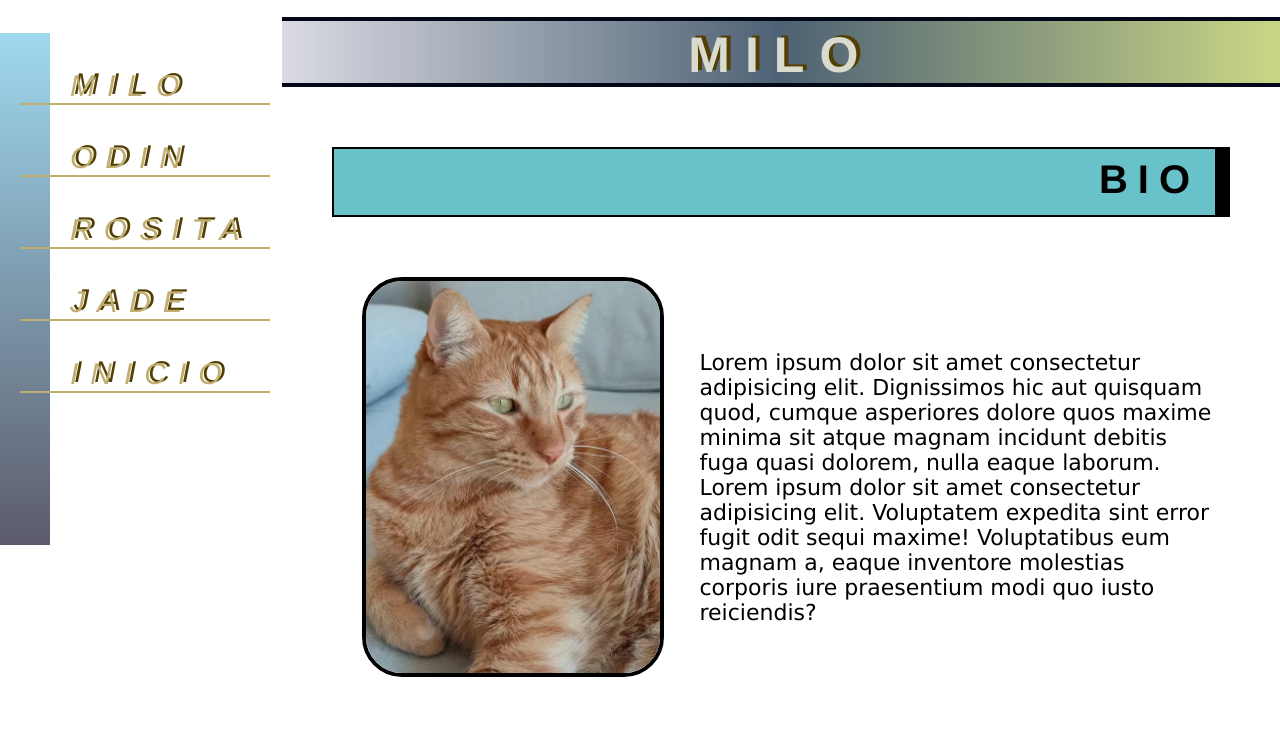
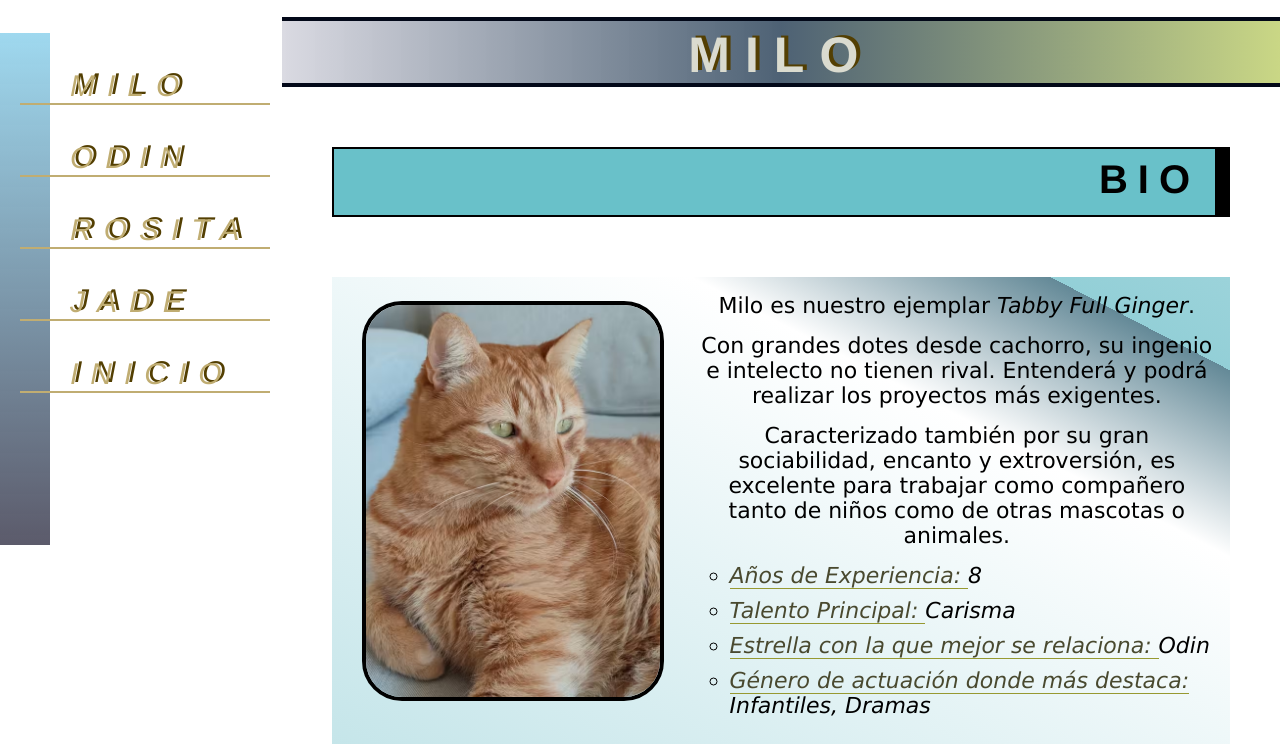
Before and after one commit to LauMFlores/starpets, a plain HTML site: page estrellas.html in a window 1280 px wide. Shown: the part 167-921 px from the top of the page. Drawn offline with Linux system fonts and the light colour scheme.

Commit message:
Estrellas: Agrego bio y estilos

```diff
--- a/estrellas.html
+++ b/estrellas.html
@@ -67,8 +67,24 @@
                     <div class="estrellas-bio">
                         <img class="estrellas-bio-img" src="img/bio-milo.avif" alt="Gato Milo, anaranjado y ojos verdes">
                         <div class="estrellas-bio-texto">
-                        <p>Lorem ipsum dolor sit amet consectetur adipisicing elit. Dignissimos hic aut quisquam quod, cumque asperiores dolore quos maxime minima sit atque magnam incidunt debitis fuga quasi dolorem, nulla eaque laborum.</p>
-                        <p>Lorem ipsum dolor sit amet consectetur adipisicing elit. Voluptatem expedita sint error fugit odit sequi maxime! Voluptatibus eum magnam a, eaque inventore molestias corporis iure praesentium modi quo iusto reiciendis?</p></div>
+                            <p> Milo es nuestro ejemplar <i>Tabby Full Ginger</i>.</p>
+                            <p> Con grandes dotes desde cachorro, su ingenio e intelecto no tienen rival. Entenderá y podrá realizar los proyectos más exigentes.</p>
+                            <p>Caracterizado también por su gran sociabilidad, encanto y extroversión, es excelente para trabajar como compañero tanto de niños como de otras mascotas o animales. </p>
+                            <ul>
+                                <li>
+                                   <span>Años de Experiencia: </span>8
+                                </li>
+                                <li>
+                                      <span>Talento Principal: </span>Carisma
+                                </li>
+                                <li>
+                                    <span>Estrella con la que mejor se relaciona: </span>Odin
+                                </li>
+                                <li>
+                                     <span>Género de actuación donde más destaca: </span>Infantiles, Dramas
+                                </li>
+                            </ul>
+                        </div>
                     </div>
                     <h3 class="estrellas-h3">TALENTOS</h3>
                     <!-- TALENTOS-->
@@ -194,8 +210,23 @@
                     <div class="estrellas-bio">
                         <img class="estrellas-bio-img" src="img/bio-odi.avif" alt="Gato Odin, blanco y anaranjado, entre jazmines">
                         <div class="estrellas-bio-texto">
-                            <p>Lorem ipsum dolor sit amet consectetur adipisicing elit. Dignissimos hic aut quisquam quod, cumque asperiores dolore quos maxime minima sit atque magnam incidunt debitis fuga quasi dolorem, nulla eaque laborum.</p>
-                            <p>Lorem ipsum dolor sit amet consectetur adipisicing elit. Voluptatem expedita sint error fugit odit sequi maxime! Voluptatibus eum magnam a, eaque inventore molestias corporis iure praesentium modi quo iusto reiciendis?</p>
+                            <p> Odin es nuestro ejemplar <i>Tabby Half-White, Half-Ginger</i>.</p>
+                            <p> Con una personalidad afable y educada, sobresale por su conducta ejemplar. </p>
+                            <p> Caracterizado también por su agilidad y destreza, sumado a sus años de entrenamiento en el área, puede realizar hasta la más compleja acrobacia y exhibición de atletismo.</p>
+                            <ul>
+                                <li>
+                                   <span>Años de Experiencia: </span>6
+                                </li>
+                                <li>
+                                      <span>Talento Principal: </span>Buena Conducta
+                                </li>
+                                <li>
+                                    <span>Estrella con la que mejor se relaciona: </span>Milo
+                                </li>
+                                <li>
+                                     <span>Género de actuación donde más destaca: </span>Aventura, Fantasía
+                                </li>
+                            </ul>
                         </div>
                     </div>
                     <h3 class="estrellas-h3">TALENTOS</h3>
@@ -322,8 +353,23 @@
                     <div class="estrellas-bio">
                         <img class="estrellas-bio-img" src="img/bio-rosita.avif" alt="Gata Rosita, negra y blanca con ojos amarillos">
                         <div class="estrellas-bio-texto">
-                            <p>Lorem ipsum dolor sit amet consectetur adipisicing elit. Dignissimos hic aut quisquam quod, cumque asperiores dolore quos maxime minima sit atque magnam incidunt debitis fuga quasi dolorem, nulla eaque laborum.</p>
-                            <p>Lorem ipsum dolor sit amet consectetur adipisicing elit. Voluptatem expedita sint error fugit odit sequi maxime! Voluptatibus eum magnam a, eaque inventore molestias corporis iure praesentium modi quo iusto reiciendis?</p>
+                            <p> Rosita es nuestra ejemplar <i>Total Black & White</i>.</p>
+                            <p> Con un nivel equiparable en todos sus talentos, sobresale por no tener un área débil en sus capacidades. Esta características también la transforma en una maestra en desempeñar tareas de las más variadas con gran éxito.</p>
+                            <p> Una de sus singularidades más llamativas es que adora conversar por largos períodos y es capaz de realizar las serenatas más cautivadoras. Destacará sin duda en cualquier proyecto musical.  </p>
+                            <ul>
+                                <li>
+                                   <span>Años de Experiencia: </span>3
+                                </li>
+                                <li>
+                                      <span>Talento Principal: </span>All-rounder
+                                </li>
+                                <li>
+                                    <span>Estrella con la que mejor se relaciona: </span>Jade
+                                </li>
+                                <li>
+                                     <span>Género de actuación donde más destaca: </span>Comedias Musicales, Románticas
+                                </li>
+                            </ul>
                         </div>
                     </div>
                     <!-- TALENTOS-->
@@ -449,8 +495,24 @@
                     <div class="estrellas-bio">
                             <img class="estrellas-bio-img" src="img/bio-jade.avif" alt="Perra Jade, caniche peluda blanca">
                             <div class="estrellas-bio-texto">
-                                <p>Lorem ipsum dolor sit amet consectetur adipisicing elit. Dignissimos hic aut quisquam quod, cumque asperiores dolore quos maxime minima sit atque magnam incidunt debitis fuga quasi dolorem, nulla eaque laborum.</p>
-                                 <p>Lorem ipsum dolor sit amet consectetur adipisicing elit. Voluptatem expedita sint error fugit odit sequi maxime! Voluptatibus eum magnam a, eaque inventore molestias corporis iure praesentium modi quo iusto reiciendis?</p>
+                                <p> Jade es nuestra ejemplar <i>Caniche Medium</i>.</p>
+                            <p> Siendo la estrella más joven, sus niveles de energía son incomparables. Incansablemente llevará a cabo todas las tareas una y otra vez, y finalizará cualquier proyecto en tiempo record. </p>
+                            <p> Además de su vigor, destaca siempre por su buen humor, al igual que por su buena predisposición frente a cualquier objetivo impuesto.</p>
+                            <p> Le encanta socializar y formará un vínculo rápidamente con cualquier compañero de trabajo.</p>
+                            <ul>
+                                <li>
+                                   <span>Años de Experiencia: </span> 0.4 años <br> (La integrante más reciente, cumplirá 5 meses en StarPets)
+                                </li>
+                                <li>
+                                      <span>Talento Principal: </span>Resistencia
+                                </li>
+                                <li>
+                                    <span>Estrella con la que mejor se relaciona: </span>Rosita
+                                </li>
+                                <li>
+                                     <span>Género de actuación donde más destaca: </span>Comedias, Acción
+                                </li>
+                            </ul>
                             </div>
                     </div>
                      <!-- TALENTOS-->
--- a/style.css
+++ b/style.css
@@ -61,7 +61,15 @@
     --estrellas-h3-bgcolor: #2aa7b3b3;
 
 /* -----Estrellas Bio----- */
+    --estrellas-bio-bgimage: repeating-linear-gradient(
+            to bottom left,
+            rgba(56, 104, 122, 0.781) 10%,
+            white 30%,
+            rgba(45, 162, 177, 0.514) 160%
+        );
     --estrellas-bio-img-border: #000000;
+    --estrellas-bio-texto-span: #49492f;
+    --estrellas-bio-texto-span-border: 1px solid #979931;
 
 /* -----Estrellas Talentos----- */
     --estrellas-talentos-border: #000000;
@@ -451,6 +459,7 @@ header {
     padding: 0;
     display: flex;
     align-items: center;
+    background-image: var(--estrellas-bio-bgimage);
 }
 
 .estrellas-bio-img {
@@ -469,6 +478,25 @@ header {
     font-family: var(--font-family-2);
 }
 
+.estrellas-bio-texto p {
+    margin-bottom: 15px;
+    text-align: center;
+}
+
+.estrellas-bio-texto ul{
+   padding-left: 30px;
+}
+
+.estrellas-bio-texto li {
+    margin-bottom: 10px;
+    font-style: italic;
+    list-style: circle;
+}
+
+.estrellas-bio-texto span{
+    color: var(--estrellas-bio-texto-span);
+    border-bottom: var(--estrellas-bio-texto-span-border);
+}
 
 /* ----- estrellas: talentos ----- */
 
```
